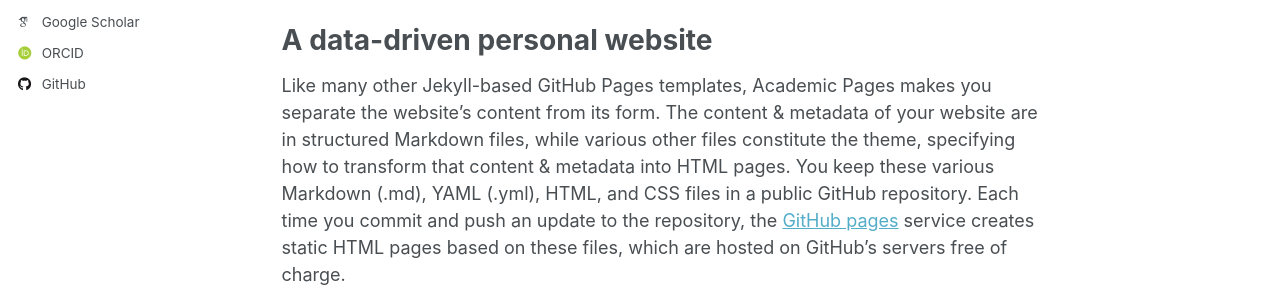
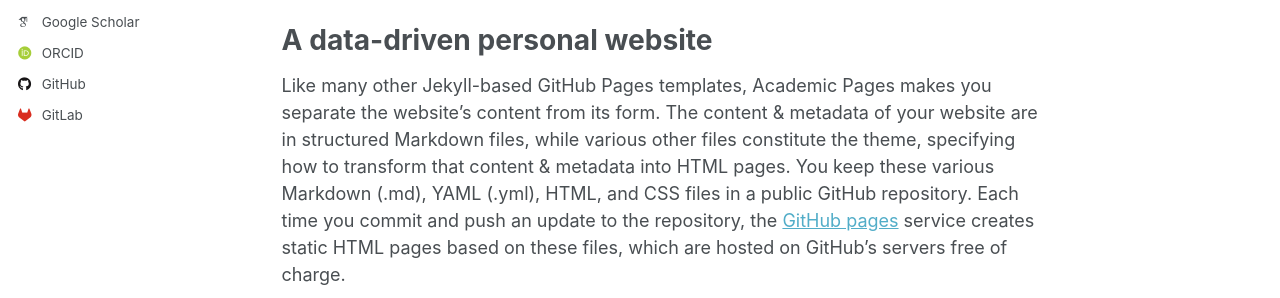
Before and after one commit to florent-jacquemard/florent-jacquemard.github.io, a Jekyll site: the page built from _pages/about.md, in a window 1280 px wide. Shown: the part 462-760 px from the top of the page. Built offline with Jekyll 4.4.1, drawn with Linux system fonts in a browser that asks for light colours; some web fonts are replaced; a script that is not in the unit is left out.

Commit message:
add gitlab to sidebar

```diff
--- a/_config.yml
+++ b/_config.yml
@@ -28,7 +28,7 @@
   bio              : "Research Scientist"
   location         : "2 rue Conté, 75003 Paris, France"
   employer         : "INRIA"
-  uri              : "https://inria.fr"
+  uri              : "https://florent-jacquemard.github.io" # "https://inria.fr"
   email            : "florent.jacquemard@inria.fr"
 
   # Academic websites
@@ -48,6 +48,7 @@
   codepen          : # Username
   dribbble         : # Username
   github           : "florento"
+  gitlabinria      : "jacquema"
   kaggle           : # Username
   stackoverflow    : # User number or user number and name (i.e., use "1" or "1/jeff-atwood")
 
--- a/_includes/author-profile.html
+++ b/_includes/author-profile.html
@@ -82,6 +82,12 @@
       {% if author.github %}
         <li><a href="https://github.com/{{ author.github }}"><i class="fab fa-fw fa-github icon-pad-right" aria-hidden="true"></i>GitHub</a></li>
       {% endif %}
+      {% if author.gitlab %}
+	    <li><a href="https://gitlab.com/{{ author.gitlabinria }}"><i class="fab fa-fw fa-github icon-pad-right" aria-hidden="true"></i>GitLab</a></li>
+      {% endif %}
+	  {% if author.gitlabinria %}
+		<li><a href="https://gitlab.inria.fr/{{ author.gitlabinria }}"><i class="fab fa-fw fa-gitlab icon-pad-right" aria-hidden="true"></i>GitLab</a></li>
+	  {% endif %}
       {% if author.kaggle %}
         <li><a href="https://kaggle.com/{{ author.kaggle }}"><i class="fab fa-fw fa-kaggle icon-pad-right" aria-hidden="true"></i>Kaggle</a></li>
       {% endif %}
--- a/_sass/_themes.scss
+++ b/_sass/_themes.scss
@@ -85,6 +85,7 @@
 $flickr-color               : #ff0084;
 $foursquare-color           : #0072b1;
 $github-color               : #171516;
+$gitlab-color               : #d92d1f;
 $google-plus-color          : #dd4b39;
 $instagram-color            : #517fa4;
 $kaggle-color               : #20c0ff;
@@ -92,6 +93,7 @@
 $linkedin-color             : #007bb6;
 $mastodon-color             : #6364ff;
 $orcid-color                : #a6ce39;
+$hal-color 					: #00001f;
 $pinterest-color            : #cb2027;
 $rss-color                  : #fa9b39;
 $soundcloud-color           : #ff3300;
--- a/_sass/include/_utilities.scss
+++ b/_sass/include/_utilities.scss
@@ -231,6 +231,14 @@
   .fa-github-alt,
   .fa-github-square {
     color: $github-color;
+  }
+
+  .fa-gitlab {
+    color: $gitlab-color;
+  }
+
+  .fa-hal {
+  	color: $hal-color;
   }
 
   .fa-google-plus,
```
